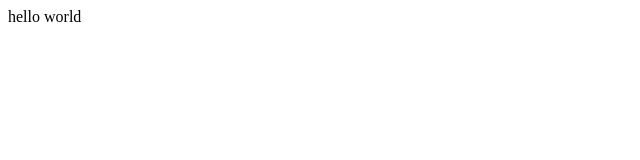
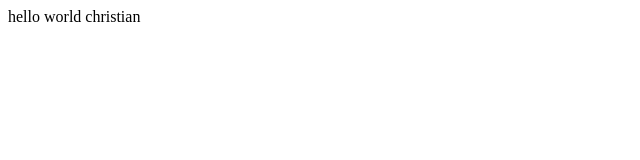
Before and after one commit to cjpvillaruel/sampleProject, a plain HTML site: page index.html in a window 1280 px wide. Shown: the full height of the page, 0-640 px from the left. Drawn offline with Linux system fonts and the light colour scheme.

Commit message:
created name

```diff
--- a/index.html
+++ b/index.html
@@ -4,6 +4,6 @@
 	<title>APA Solution</title>
 </head>
 <body>
-hello world
+hello world christian
 </body>
 </html>
```
